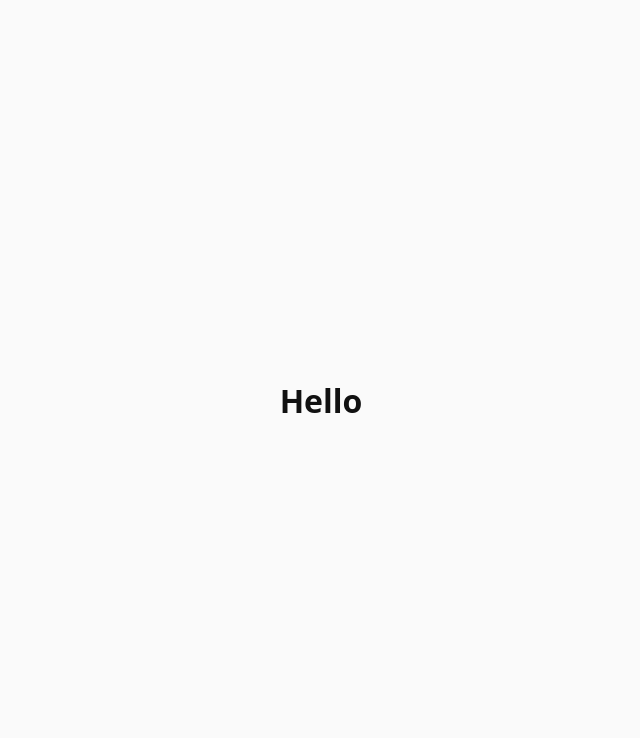
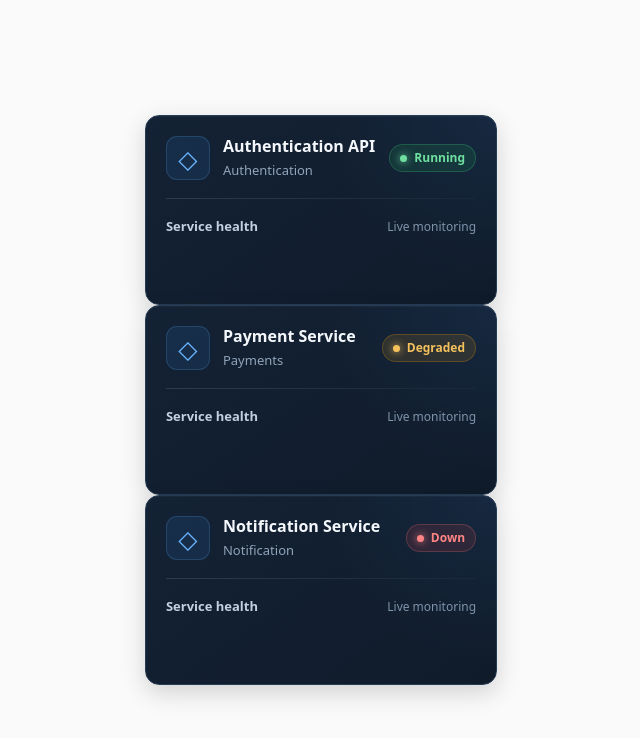
Before and after one commit to philpetersohn/observability-platform, a React (Vite) app in the folder frontend/: page / in a window 1280 px wide. Shown: the top 738 px of the page, without its empty margins (319-959 px from the left). Built offline with nearby package versions, Linux system fonts and the light colour scheme.

Commit message:
feat(frontend): integrate ServiceHealthGrid into App component

```diff
--- a/frontend/src/App.tsx
+++ b/frontend/src/App.tsx
@@ -1,9 +1,31 @@
-import { Home } from "./pages/Home";
+import ServiceHealthGrid from "./components/ServiceHealthGrid";
+import type { ServiceHealthCardsProps } from "./types";
+
+const services: ServiceHealthCardsProps[] = [
+  {
+    id: "auth-api",
+    title: "Authentication API",
+    service: "Authentication",
+    status: "Running",
+  },
+  {
+    id: "payments",
+    title: "Payment Service",
+    service: "Payments",
+    status: "Degraded",
+  },
+  {
+    id: "notifications",
+    title: "Notification Service",
+    service: "Notification",
+    status: "Down",
+  },
+];
 
 export function App() {
   return (
     <main>
-      <Home />
+      <ServiceHealthGrid services={services} />
     </main>
   );
 }
```
